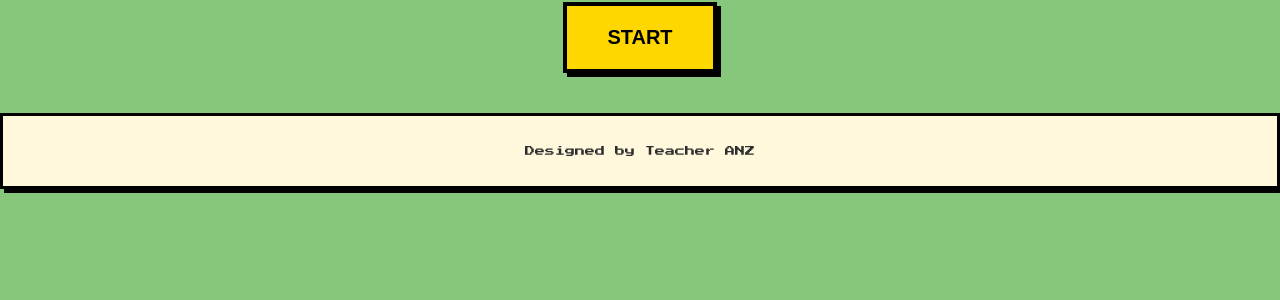
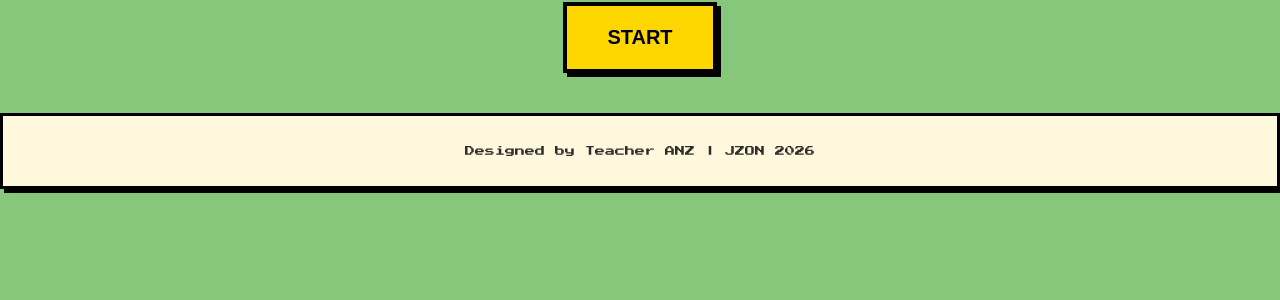
Before and after one commit to jz0n/findmycareer, a Flask app: page / in a window 1280 px wide. Shown: the part 160-460 px from the top of the page. Run offline with Flask 3, Linux system fonts and the light colour scheme.

Commit message:
update footer

```diff
--- a/templates/index.html
+++ b/templates/index.html
@@ -102,7 +102,7 @@ function restart() {
 }
 </script>
 <div class="footer">
-    <p>Designed by Teacher ANZ</p>
+    <p>Designed by Teacher ANZ | JZON 2026 </p>
 </div>
 </body>
 </html>
```
